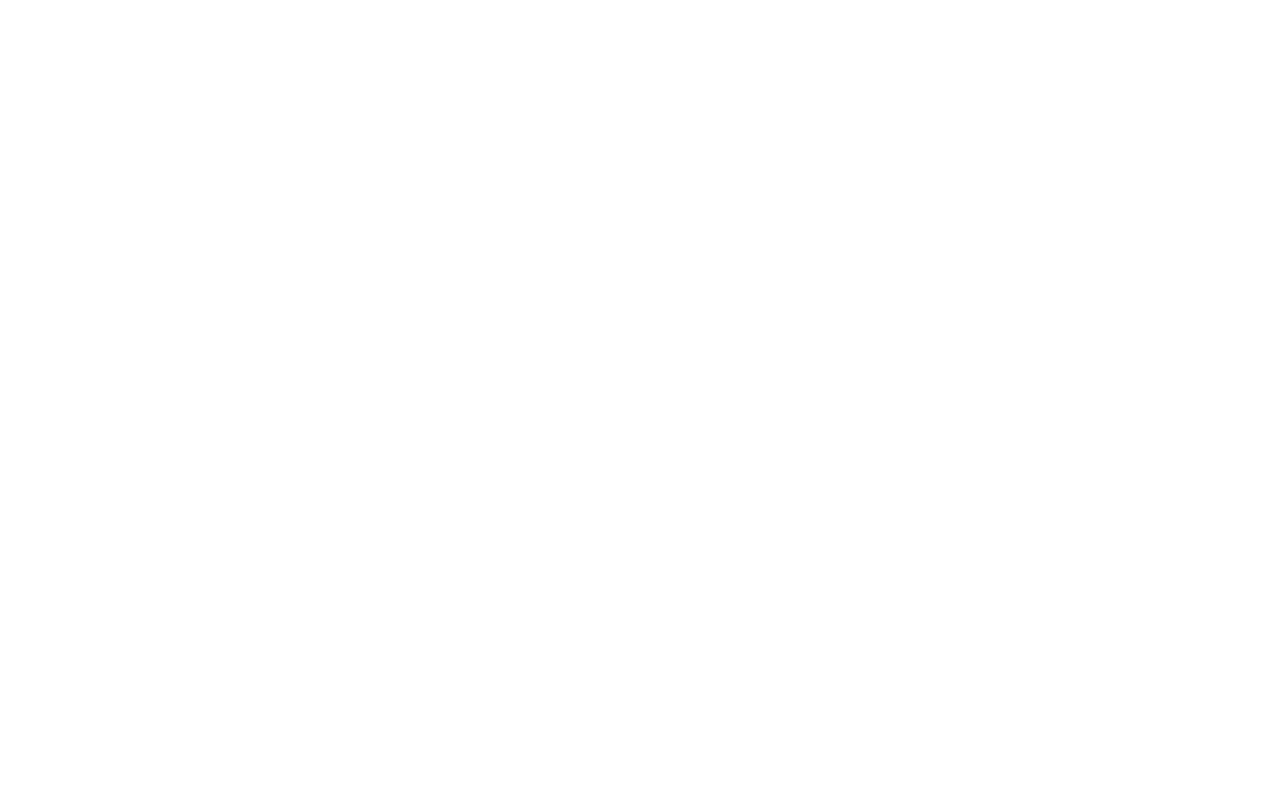
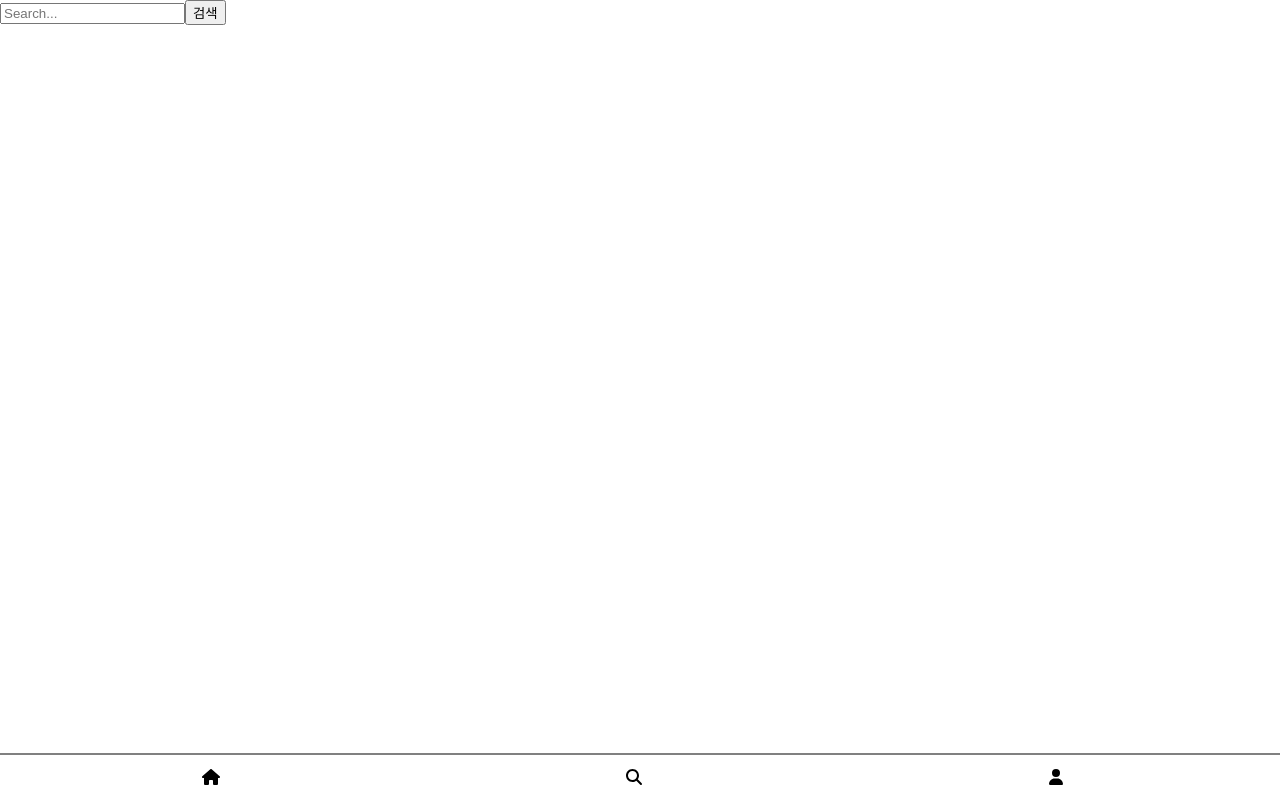
Before and after one commit to returntoOZ/like_lion_summerthon_team1_fe, a React (Create React App) app: page / in a window 1280 px wide. Built offline with nearby package versions, Linux system fonts and the light colour scheme.

Commit message:
하단바 생성

```diff
--- a/src/App.js
+++ b/src/App.js
@@ -1,10 +1,11 @@
 import {BrowserRouter, Routes, Route} from "react-router-dom";
+import SearchPage from "./page/SearchPage";
 
 
 function App() {
   return (
     <div>
-
+      <SearchPage></SearchPage>
     </div>
   );
 }
--- a/src/page/SearchPage.jsx
+++ b/src/page/SearchPage.jsx
@@ -0,0 +1,25 @@
+import React from "react";
+import styled from "styled-components";
+import axios from "axios";
+import { useEffect, useState } from "react";
+import BottomBar from "./component/bottomBar";
+import SearchBar from "./component/searchBar";
+
+const ProfileBox = styled.div`
+    display : flex;
+    flex-direction : row;
+    justify-content : center;
+    margin-top : 30px;
+`;
+
+const SearchPage = (props) => {
+
+  return (
+    <>
+        <SearchBar/>
+        <BottomBar/>
+    </>
+  );
+};
+
+export default SearchPage;
--- /dev/null
+++ b/src/page/component/bottomBar.css
@@ -0,0 +1,25 @@
+/* 네비바 하단 고정 밑 세로 길이 설정 */
+.wrapper {
+    position: fixed;
+    bottom: 0;
+    left: 0;
+    right: 0;
+    height: 45px;
+  }
+
+  /* nav태그 아래의 자식들을 수평정렬하기 위한 설정 */
+  nav {
+    overflow: hidden;
+    border-top: 2px solid grey;
+  }
+  /* nav태그 아래의 div태그들을 수평정렬 및 세로길이 설정 */
+  nav > div {
+    /* 수평정렬, 5개의 button을 각각 20% width만큼 할당 */
+    float: left;
+    width: 33%;
+    text-align: center;
+
+    /* 세로길이 설정 */
+    height: 45px;
+    line-height: 45px;
+  }
--- /dev/null
+++ b/src/page/component/bottomBar.jsx
@@ -0,0 +1,25 @@
+import React from "react";
+import "./bottomBar.css";
+import { library } from "@fortawesome/fontawesome-svg-core";
+import { FontAwesomeIcon } from "@fortawesome/react-fontawesome";
+import { faHome, faSearch, faUser } from "@fortawesome/free-solid-svg-icons";
+
+library.add(faHome, faSearch, faUser);
+
+const BottomBar = () => {
+  return (
+    <nav className="wrapper">
+      <div>
+        <FontAwesomeIcon icon={faHome} />
+      </div>
+      <div>
+        <FontAwesomeIcon icon={faSearch} />
+      </div>
+      <div>
+        <FontAwesomeIcon icon={faUser} />
+      </div>
+    </nav>
+  );
+};
+
+export default BottomBar;
--- /dev/null
+++ b/src/page/component/searchBar.jsx
@@ -0,0 +1,61 @@
+import React, { useState } from "react";
+
+const SearchBar = ({ onSearch }) => {
+  const [query, setQuery] = useState(""); // 검색어를 저장하기 위한 useState
+  const [searchResults, setSearchResults] = useState([]); // 검색 결과를 저장하기 위한 useState
+
+  const handleInputChange = (e) => { // 검색어를 저장하는 함수
+    setQuery(e.target.value);
+  };
+
+  const handleFormSubmit = (e) => {
+    e.preventDefault();
+    const results = searchData(query);
+    setSearchResults(results);
+    if (typeof onSearch === "function") {
+        onSearch(results);
+    }
+  };
+
+  const searchData = (query) => { // query에 담긴 용어 기준으로 검색한 결과 리턴
+
+    const data = [ // search 할 예시 데이터, 추후에 api 연동하면서 수정할 것
+      { id: 1, name: "악귀" },
+      { id: 2, name: "킹더랜드" },
+      { id: 3, name: "하트시그널 4" },
+      { id: 4, name: "환승연애2" },
+      { id: 5, name: "마당이 있는 집" },
+      { id: 6, name: "이번 생도 잘 부탁해" },
+      { id: 7, name: "이로운 사기" },
+      { id: 8, name: "바나나" },
+      { id: 9, name: "오렌지" },
+      { id : 10, name: "악귀" }
+    ];
+
+    const results = data.filter((item) => // filter로 true인 요소들만 results에 저장
+      item.name.includes(query) // item.name이 query의 내용을 포함하고 있는지 true/false로 리턴
+    );
+
+    return results;
+  };
+
+  return (
+    <form onSubmit={handleFormSubmit}>
+      {/* 검색어 입력창 */}
+      <input type="text" value={query} onChange={handleInputChange} placeholder="Search..."/>
+
+      {/* 검색어 입력창 */}
+      <button type="submit">검색</button>
+
+      {/* 검색 결과 표시 */}
+      <ul>
+        {searchResults.map((result) => (
+          <li key={result.id}>{result.name}</li>
+        ))}
+      </ul>
+
+    </form>
+  );
+};
+
+export default SearchBar;
```
Also changed, not shown: package.json (+10 -0 lines), src/page/component/FontAwesome.jsx (added, +10 -0 lines), 1 other file (tests, documents, lock files or other folders).
